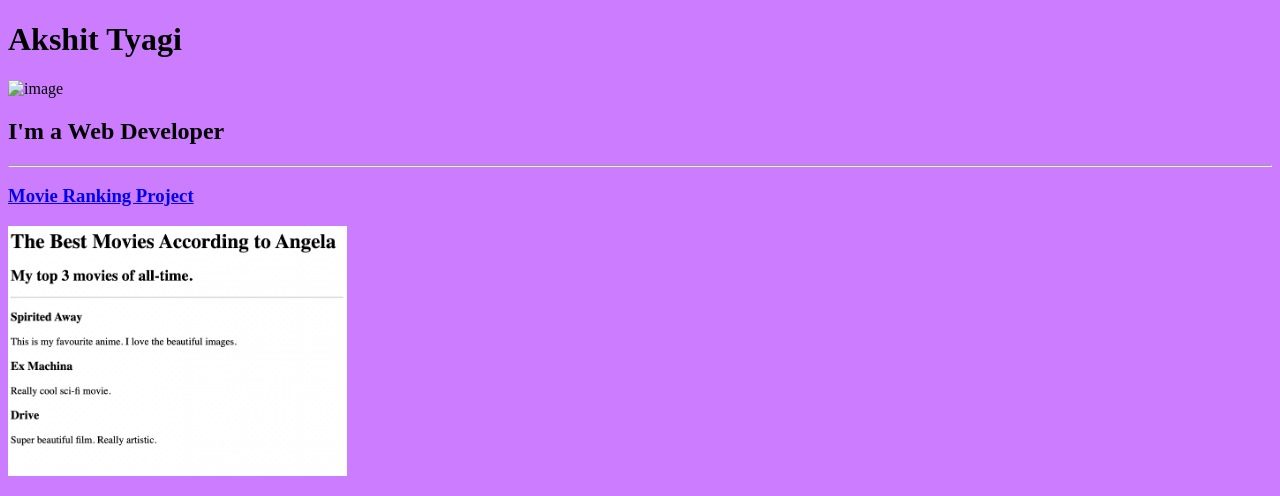
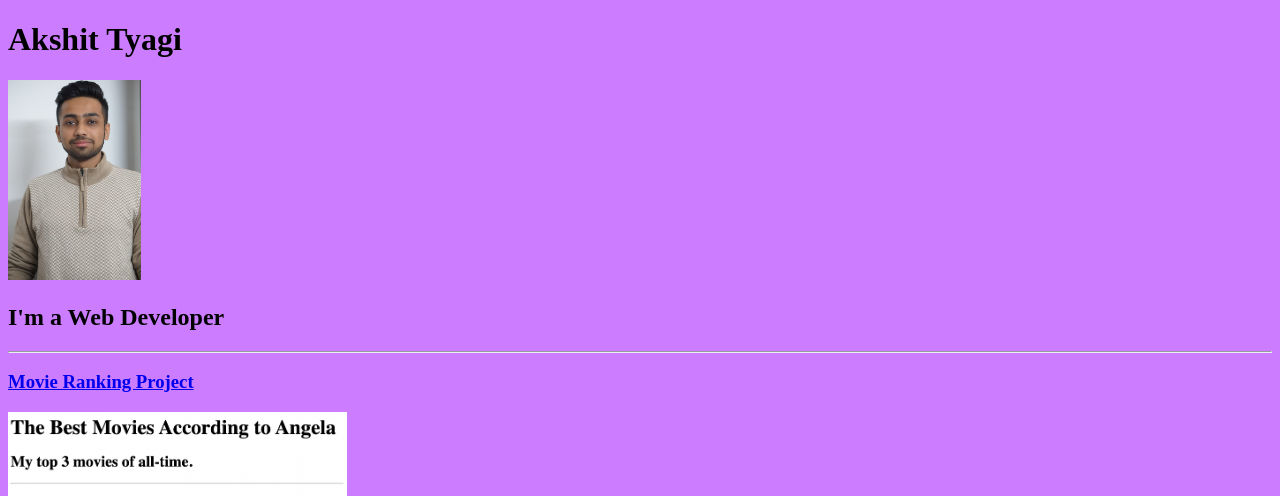
Before and after one commit to akshit1662002/html-potfolio, a plain HTML site: page index.html in a window 1280 px wide. Shown: the top 496 px of the page. Drawn offline with Linux system fonts and the light colour scheme.

Commit message:
Update index.html

```diff
--- a/index.html
+++ b/index.html
@@ -9,7 +9,7 @@
 </head>
 <body bgcolor="#CC7DFF">
     <h1> Akshit Tyagi </h1>
-    <img src="./WhatsApp Image 2023-05-08 at 8.19.41 PM.jpeg" height="200" alt="image" />
+    <img src="../assets/images/WhatsApp Image 2023-05-08 at 8.19.41 PM.jpeg" height="200" alt="image" />
 
 
 
```
